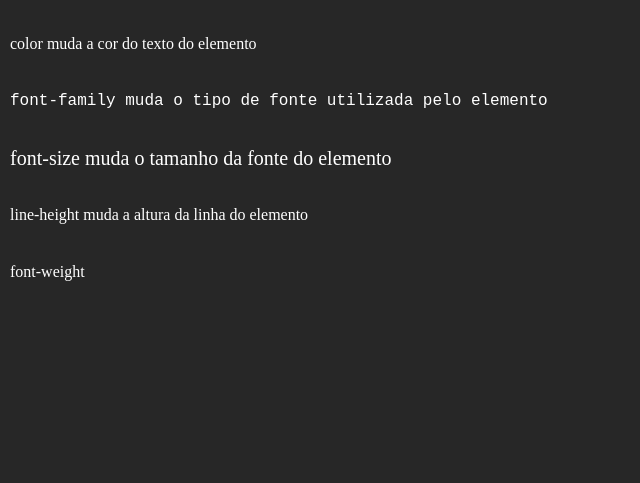
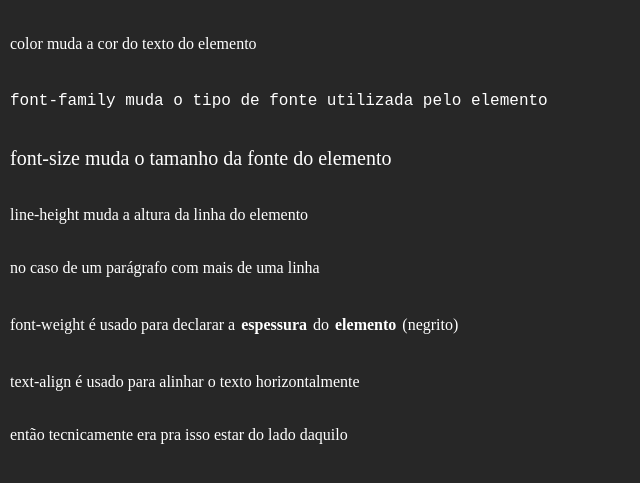
Before and after one commit to viniwall/teste-proway-superdev, a plain HTML site: page cores-e-tipografia/cores-e-tipografia.html in a window 1280 px wide. Shown: the part 95-578 px from the top of the page, without its empty margins (0-640 px from the left). Drawn offline with Linux system fonts and the light colour scheme.

Commit message:
Corrigido html e css de cores e tipografia

```diff
--- a/cores-e-tipografia/cores-e-tipografia.css
+++ b/cores-e-tipografia/cores-e-tipografia.css
@@ -23,5 +23,13 @@ h1 {
 }
 
 .line-height {
-    line-height: ;
+    line-height: 50%;
 }
+
+.font-weight {
+    font-weight: bolder;
+}
+
+.light {
+    font-weight: 900;
+}
--- a/cores-e-tipografia/cores-e-tipografia.html
+++ b/cores-e-tipografia/cores-e-tipografia.html
@@ -23,12 +23,14 @@
         </div>
         <div class="line-height">
             <p>line-height muda a altura da linha do elemento</p>
+            <p>no caso de um parágrafo com mais de uma linha</p>
         </div>
-        <div class="font-weight">
-            <p>font-weight</p>
+        <div>
+            <p>font-weight é usado para declarar a <span class="font-weight">espessura</span> do <span class="light">elemento</span> (negrito)</p>
         </div>
         <div class="text-align">
-
+            <p>text-align é usado para alinhar o texto horizontalmente</p>
+            <p>então tecnicamente era pra isso estar do lado daquilo</p>
         </div>
         <div class="text-decoration">
 
```
